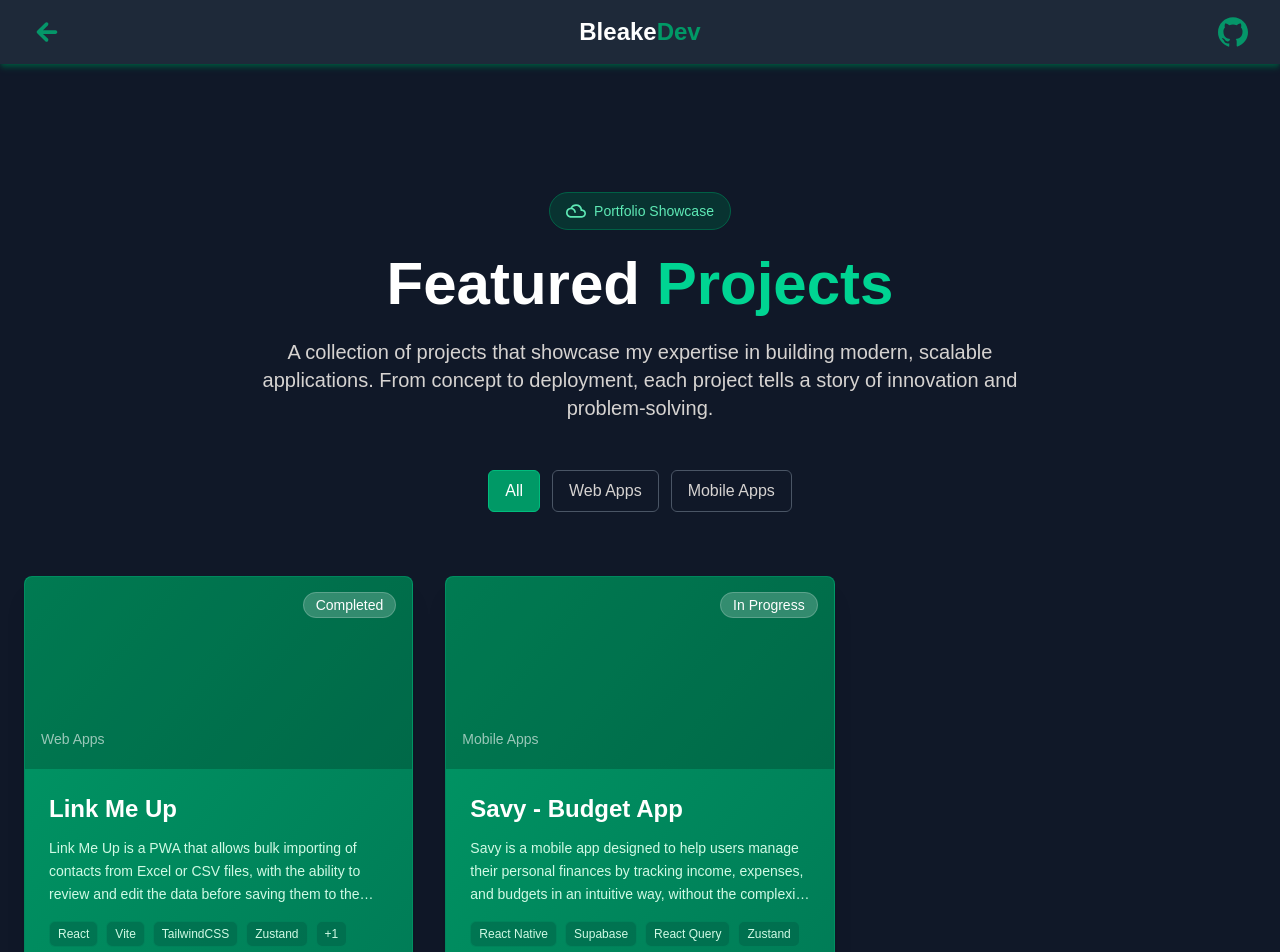
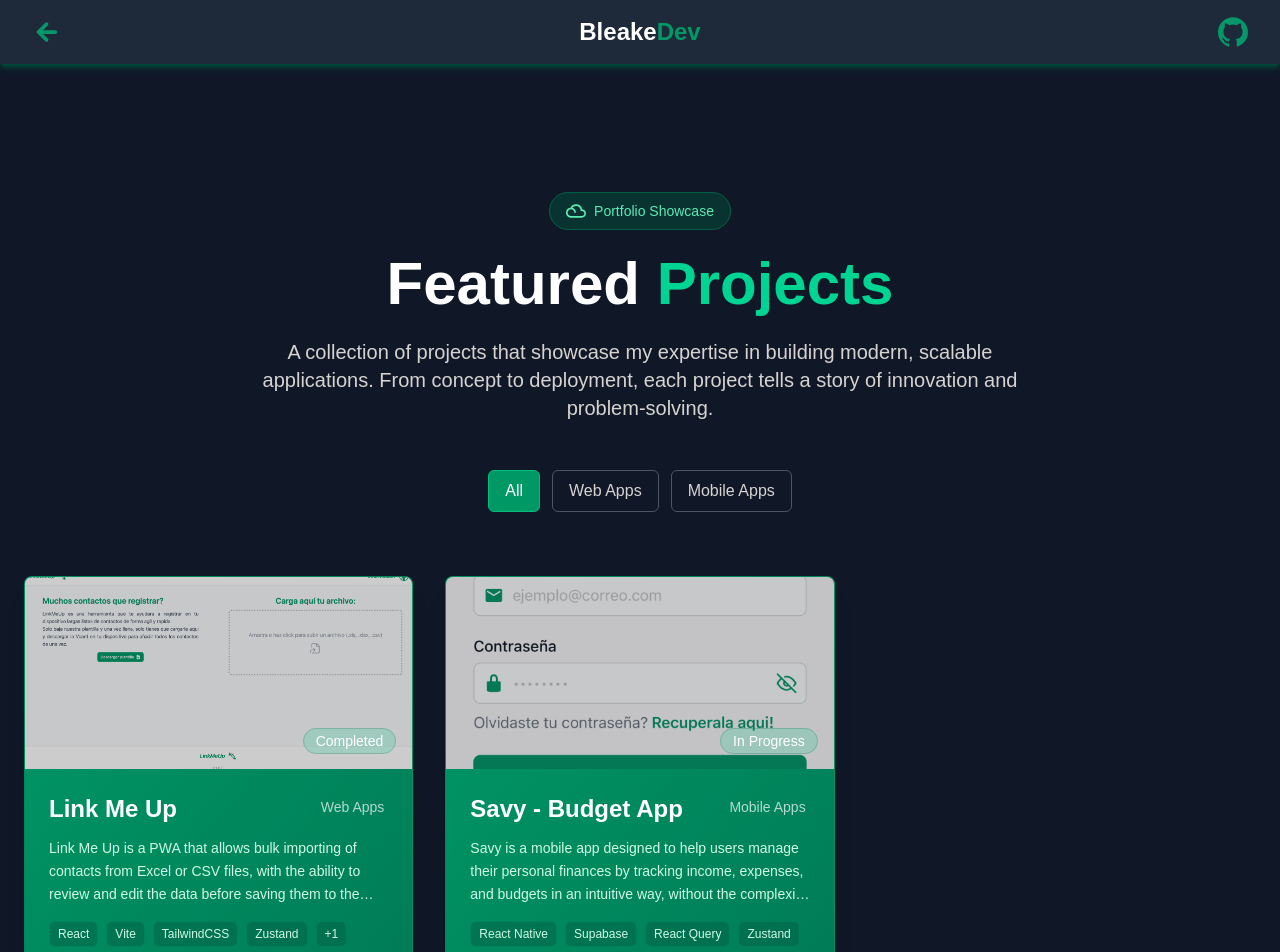
Before and after one commit to Ianbleake/BleakeDev, a Next.js app: page /proyects in a window 1280 px wide. Shown: the top 952 px of the page. Built offline with nearby package versions, Linux system fonts and the light colour scheme.

Commit message:
fix: add useRouter to header and cardProyect

```diff
--- a/src/app/proyects/components/ProyectGrid/components/proyectCard.tsx
+++ b/src/app/proyects/components/ProyectGrid/ProyectCard/index.tsx
@@ -1,6 +1,7 @@
 import React from "react";
+import { useRouter } from "next/navigation";
+import Button from "@/components/ui/button";
 import { Card, CardContent } from "@/components/ui/card";
-import Button from "@/components/ui/button";
 
 type ProyectCardProps = {
   proyect: Project;
@@ -9,30 +10,39 @@
 export default function ProyectCard({
   proyect
 }:ProyectCardProps): React.ReactElement {
+
+  const router = useRouter();
+
   return (
     <Card
       className="border border-emerald-600/30 shadow-xl hover:shadow-2xl transition-all duration-300 group overflow-hidden bg-gradient-to-br from-emerald-600 to-emerald-700 hover:scale-105 cursor-pointer"
+      onClick={() => router.push(`/proyects/${proyect.id}`)}
     >
-      {/* Project Image/Header */}
-      <div className={`h-48 ${proyect.image} relative overflow-hidden`}>
+
+      <div className="h-48 relative overflow-hidden bg-cover bg-center" style={{ backgroundImage: `url(${proyect.image})` }}>
         <div className="absolute inset-0 bg-black/20 group-hover:bg-black/10 transition-all"></div>
-        <div className="absolute top-4 right-4">
-          <span className="bg-white/20 backdrop-blur-sm text-white px-3 py-1 rounded-full text-sm font-medium border border-white/20">
+        <div className="absolute bottom-4 right-4">
+          <span className="bg-emerald-400/20 backdrop-blur-sm text-white px-3 py-1 rounded-full text-sm font-medium border border-emerald-900/20">
             {proyect.status}
           </span>
-        </div>
-        <div className="absolute bottom-4 left-4 right-4">
-          <div className="text-white/60 text-sm font-medium mb-1">
-            {proyect.category}
-          </div>
         </div>
       </div>
 
       {/* Project Content */}
       <CardContent className="p-6">
-        <h3 className="text-2xl font-bold text-white mb-3 group-hover:text-emerald-50 transition-colors">
-          {proyect.title}
-        </h3>
+        <div className="relative">
+          <h3 className="text-2xl font-bold text-white mb-3 group-hover:text-emerald-50 transition-colors">
+            {proyect.title}
+          </h3>
+
+          <div className="absolute bottom-1 right-1 z-20">
+            <div className="text-white/70 text-sm font-medium mb-1">
+              {proyect.category}
+            </div>
+          </div>
+
+        </div>
+
         <p className="text-emerald-100 mb-4 leading-relaxed text-sm line-clamp-3">
           {proyect.description}
         </p>
@@ -54,7 +64,7 @@
           )}
         </div>
 
-        {/* Action Buttons */}
+
         <div className="flex gap-3">
           <Button
             variant="primary"
--- a/src/app/proyects/components/ProyectGrid/index.tsx
+++ b/src/app/proyects/components/ProyectGrid/index.tsx
@@ -1,6 +1,6 @@
 import React from "react";
 
-import ProyectCard from "./components/proyectCard";
+import ProyectCard from "./ProyectCard";
 import ProyectsEmpty from "../proyectsEmpty";
 
 type ProyectsGridProps = {
--- a/src/components/header.tsx
+++ b/src/components/header.tsx
@@ -7,17 +7,20 @@
 import { IoMdArrowRoundBack } from "react-icons/io";
 import { twTheme } from "@/utils/ThemeColors";
 import { SiGithub } from "react-icons/si";
+import { useRouter } from "next/navigation";
 
 export default function Header(): React.ReactElement {
+
+  const router = useRouter();
 
   const pathname = usePathname();
 
   if (pathname !== "/") return (
     <header className="fixed h-16 w-full bg-gray-800 flex items-center justify-between px-8 z-10 shadow-md shadow-emerald-900">
 
-      <Link href={"/"} className="cursor-pointer">
+      <div onClick={() => router.back()} className="cursor-pointer">
         <IoMdArrowRoundBack size={30} color={twTheme.colors.emerald[600]} />
-      </Link>
+      </div>
 
       <Link href={"/"} >
         <h1 className="text-2xl font-semibold text-white">Bleake<span className="text-emerald-600">Dev</span></h1>
```
